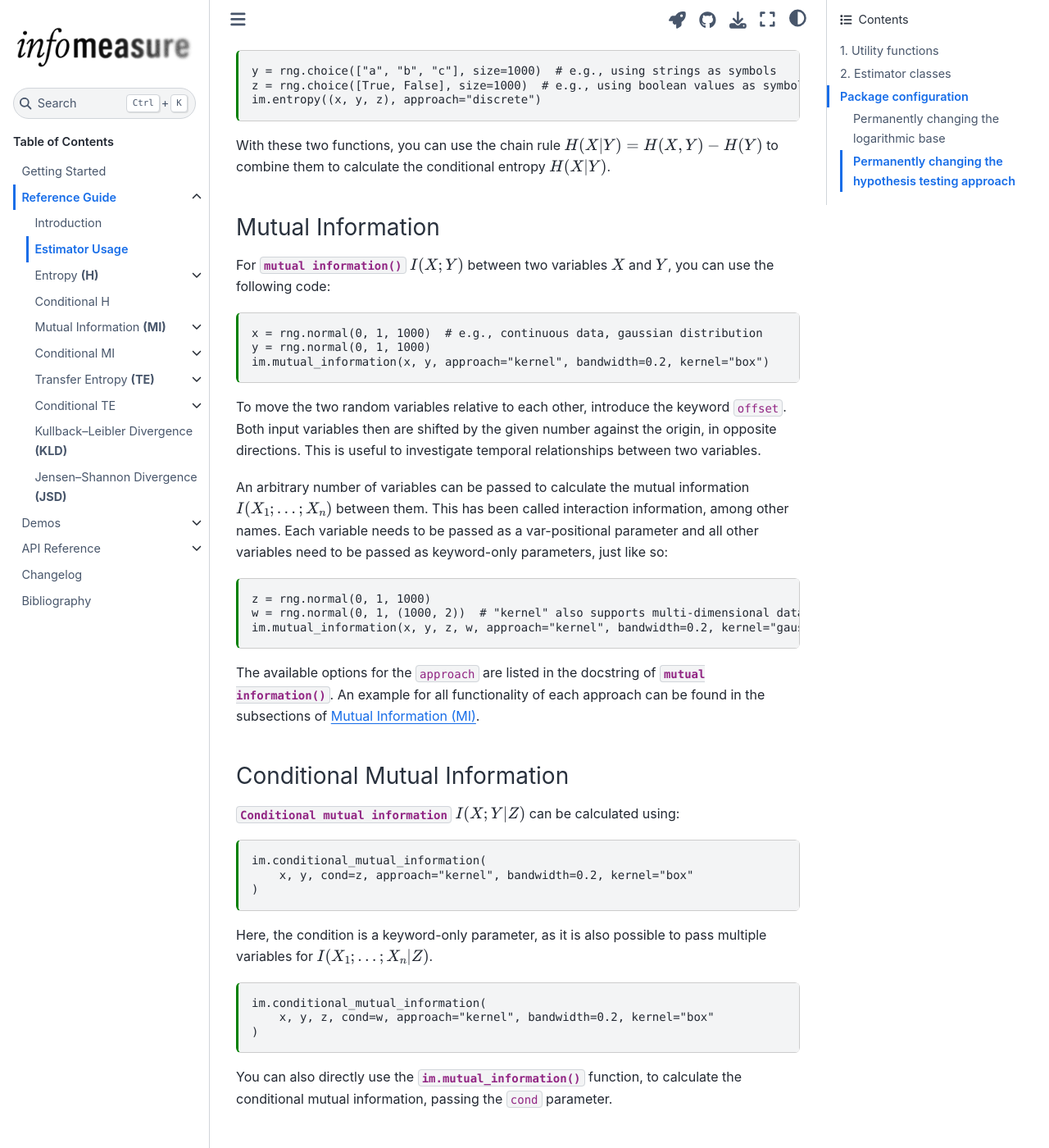
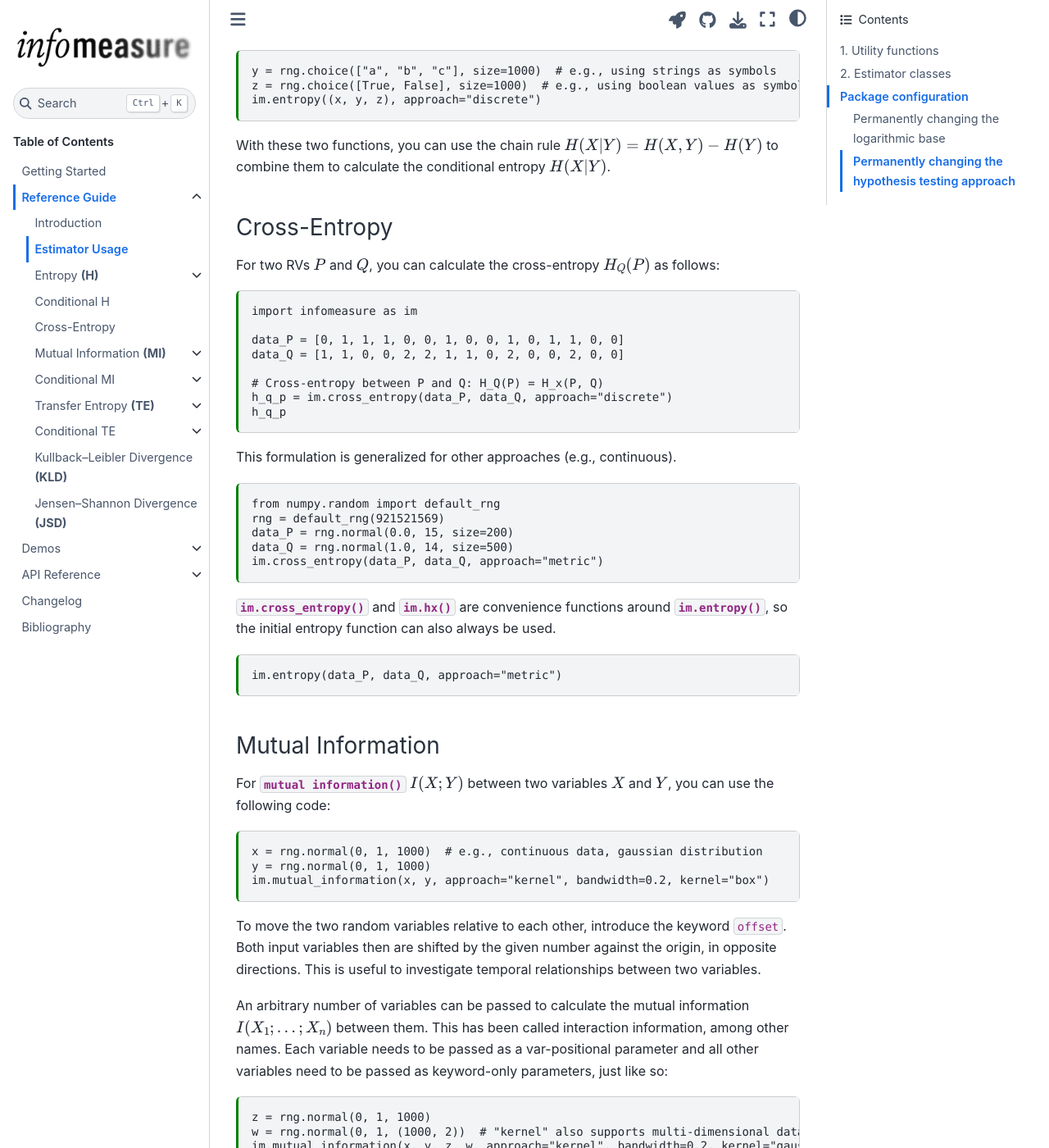
Before and after one commit to cbueth/infomeasure, a Sphinx documentation site: the page built from docs/guide/estimator_usage.md, in a window 1280 px wide and 1400 px high, scrolled down 1146 px. Shown: the whole window at 82% size. Built offline with Sphinx 7.4.7 and the Sphinx Book theme 1.1.4, drawn with Linux system fonts in a browser that asks for light colours; pages that are not in the unit, such as notebooks, are missing from menus.

Commit message:
Add cross-entropy documentation and integrate into the docs
- Added cross-entropy documentation page.
- Updated relevant sections and estimator documentation.

Signed-off-by: Carlson Büth <commit@cbueth.de>

````diff
--- a/docs/guide/estimator_usage.md
+++ b/docs/guide/estimator_usage.md
@@ -59,6 +59,40 @@ im.entropy((x, y, z), approach="discrete")
 ```
 
 With these two functions, you can use the chain rule $H(X|Y) = H(X, Y) - H(Y)$ to combine them to calculate the conditional entropy $H(X|Y)$.
+
+### Cross-Entropy
+
+For two RVs $P$ and $Q$,
+you can calculate the cross-entropy $H_Q(P)$ as follows:
+
+```{code-cell}
+import infomeasure as im
+
+data_P = [0, 1, 1, 1, 0, 0, 1, 0, 0, 1, 0, 1, 1, 0, 0]
+data_Q = [1, 1, 0, 0, 2, 2, 1, 1, 0, 2, 0, 0, 2, 0, 0]
+
+# Cross-entropy between P and Q: H_Q(P) = H_x(P, Q)
+h_q_p = im.cross_entropy(data_P, data_Q, approach="discrete")
+h_q_p
+```
+
+This formulation is generalized for other approaches (e.g., continuous).
+
+```{code-cell}
+from numpy.random import default_rng
+rng = default_rng(921521569)
+data_P = rng.normal(0.0, 15, size=200)
+data_Q = rng.normal(1.0, 14, size=500)
+im.cross_entropy(data_P, data_Q, approach="metric")
+```
+
+{py:func}`im.cross_entropy() <infomeasure.cross_entropy>` and {py:func}`im.hx() <infomeasure.hx>` are
+convenience functions around {py:func}`im.entropy() <infomeasure.entropy>`,
+so the initial entropy function can also always be used.
+
+```{code-cell}
+im.entropy(data_P, data_Q, approach="metric")
+```
 
 ### Mutual Information
 
@@ -164,7 +198,7 @@ All parameters the approach needs, here `embedding_dim`, are passed as keyword a
 
 ### Shorthands
 
-For convenience, there are further shorthand functions, respectively {py:func}`im.h() <infomeasure.h>`, {py:func}`im.mi() <infomeasure.mi>`, {py:func}`im.te() <infomeasure.te()>`, {py:func}`im.cmi() <infomeasure.cmi>`, {py:func}`im.cte() <infomeasure.cte>`, {py:func}`im.jsd() <infomeasure.jsd>`, and {py:func}`im.kld() <infomeasure.kld>`.
+For convenience, there are further shorthand functions, respectively {py:func}`im.h() <infomeasure.h>`, {py:func}`im.hx() <infomeasure.hx>`, {py:func}`im.mi() <infomeasure.mi>`, {py:func}`im.te() <infomeasure.te()>`, {py:func}`im.cmi() <infomeasure.cmi>`, {py:func}`im.cte() <infomeasure.cte>`, {py:func}`im.jsd() <infomeasure.jsd>`, and {py:func}`im.kld() <infomeasure.kld>`.
 They are aliases and used in the same way as the before mentioned functions.
 
 ```{caution}
````
Also changed, not shown: docs/getting_started.md (+3 -2 lines), docs/guide/KLD.md (+27 -2 lines), docs/guide/cross_entropy/index.md (added, +76 -0 lines), docs/guide/index.md (+3 -1 lines), docs/guide/introduction.md (+3 -2 lines), 3 other files.
